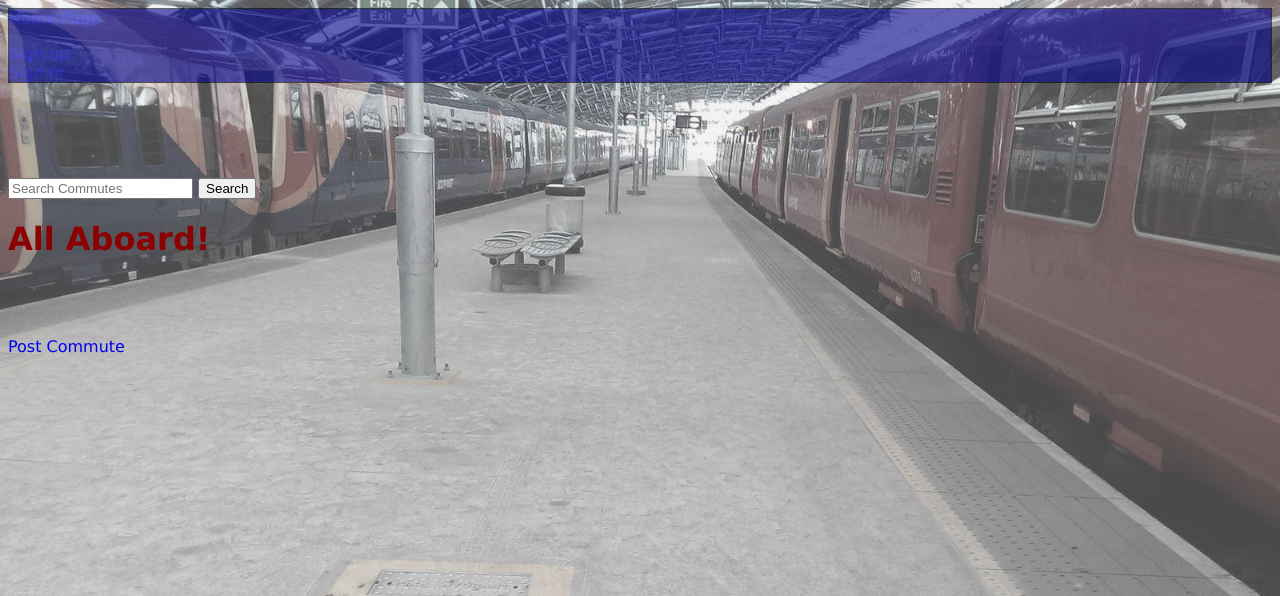
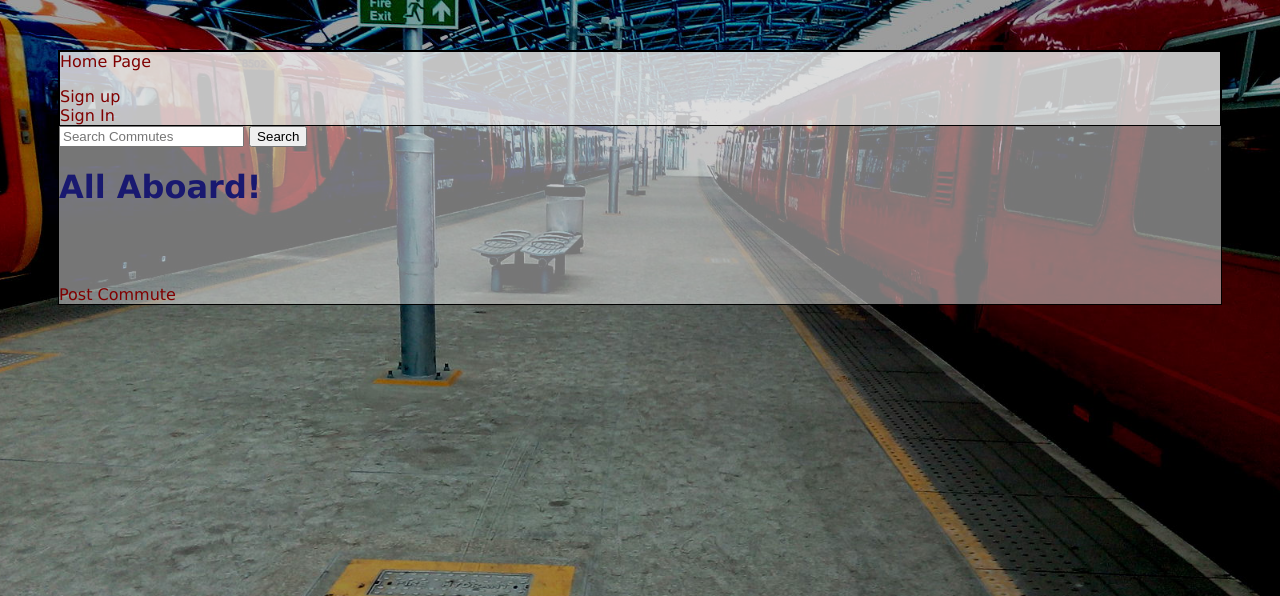
Before and after one commit to margocramer/commutes_group_project, a Rails app: page / in a window 1280 px wide. Shown: the top 596 px of the page. Run offline with Rails 7, Linux system fonts and the light colour scheme.

Commit message:
improve readability

```diff
--- a/app/assets/stylesheets/application.css
+++ b/app/assets/stylesheets/application.css
@@ -16,33 +16,34 @@
 
  div.nav-bar
  {
-    background-color: darkblue;
-    border: 1px solid black;
-    opacity: 0.6;
-    filter: alpha(opacity=60); /* For IE8 and earlier */
+  background: rgba(236, 236, 236, 0.65);
+  border: 1px solid black;
  }
 
- a:link {
-     text-decoration: none;
+ a {
+  text-decoration: none;
+  color: maroon;
  }
 
  body {
-  /*opacity: 0.5;*/
-  background: url("South_West_Trains_lightened.jpg") no-repeat center center fixed;
+  background: url("dark_trains.jpg") no-repeat center center fixed;
   -webkit-background-size: cover;
   -moz-background-size: cover;
   -o-background-size: cover;
   background-size: cover;
   font-family: "Lucida Sans Unicode", "Lucida Grande", sans-serif;
-  color: darkred;
+  color: midnightblue;
  }
 
  div.transbox {
+  background: rgba(236, 236, 236, 0.50);
+
+
     margin: 50px;
     /*padding: 10px;*/
-    width: 40%;
-    background-color: #ffffff;
+    /*width: 40%;*/
+    /*background-color: #ffffff;*/
     border: 1px solid black;
-    opacity: 0.6;
-    filter: alpha(opacity=60); /* For IE8 and earlier */
+    /*opacity: 0.45;
+    filter: alpha(opacity=45); /* For IE8 and earlier */*/
  }
--- a/app/views/layouts/application.html.erb
+++ b/app/views/layouts/application.html.erb
@@ -9,6 +9,7 @@
   </head>
 
   <body>
+    <div class="transbox">
     <div class="nav-bar">
       <%= link_to "Home Page", root_path %>
 
@@ -24,9 +25,7 @@
       <% end %>
     </div>
 
-      <br /><br /><br /><br /><br />
-
       <%= yield %>
-
+  </div>
   </body>
 </html>
--- a/react/src/containers/CommuteIndexContainer.js
+++ b/react/src/containers/CommuteIndexContainer.js
@@ -40,7 +40,7 @@ class CommuteIndexContainer extends Component {
     })
 
     return(
-      <div className="transbox">
+      <div>
         {commutes}
       </div>
     )
```
Also changed, not shown: app/assets/images/South_West_Trains.jpg (deleted), app/assets/images/South_West_Trains_lightened.jpg (deleted), app/assets/images/dark_trains.jpg (added), 2 other files.
